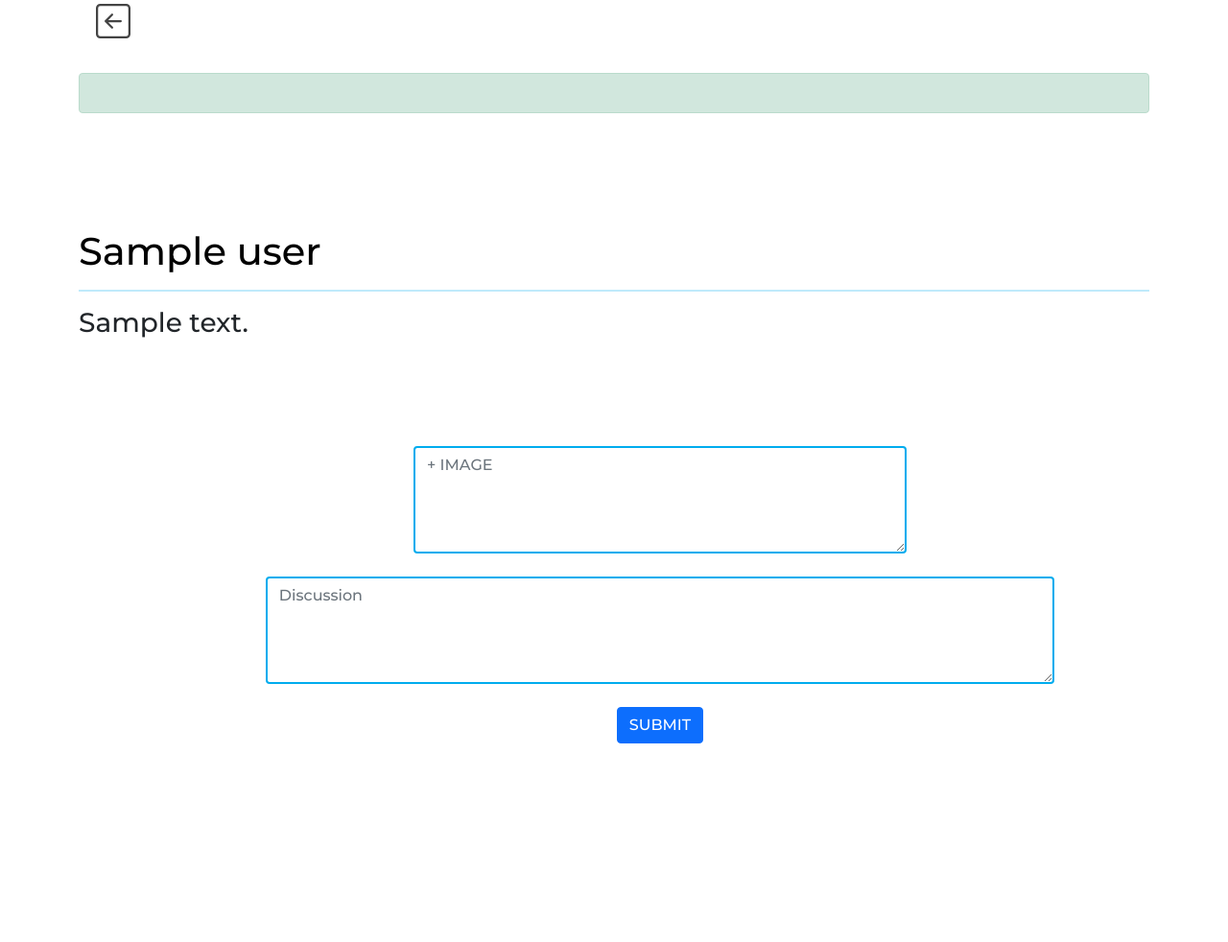
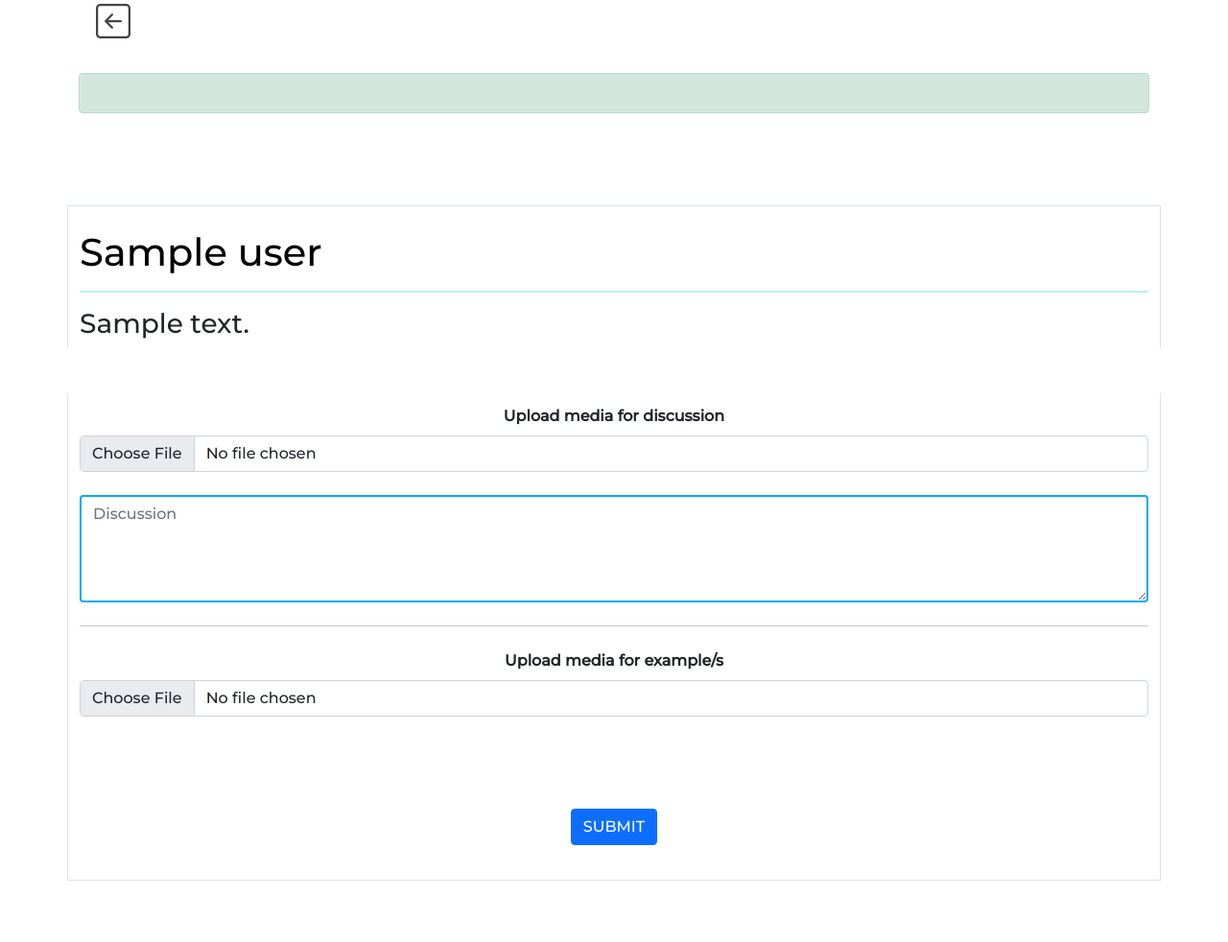
Before and after one commit to saladbut99/CapstoneCodeIgnter, a CodeIgniter 4 app: the page made by Pulong/app/Views/teacher_moduleview.php in a window 1280 px wide. Shown: the part 136-1118 px from the top of the page at 96% size. Before the commit the page ends 911 px from the top, so only its background shows below. Run offline with PHP 8.4 and a stand-in for CodeIgniter, Linux system fonts and the light colour scheme; the template is opened without the code that fills it: most values are stand-ins (such as "Sample title", 1, 10 or a date in 2020); data that the repository does not hold is empty; some libraries are stand-ins or nearby versions.

Commit message:
addactivity added, pa controller lang

```diff
--- a/Pulong/app/Views/teacher_addmodule.php
+++ b/Pulong/app/Views/teacher_addmodule.php
@@ -42,7 +42,7 @@
           <div class="col-10 col-md-8 offset-md-2">
             <form action="addmodule" method="post">
               <div class="form-group">
-                  <label for="" style="font-size:25px;">Title</label>
+                  <label for="" style="font-size:25px;">Module Title</label>
                   <input type="text" id="" class="form-control" name="lesson_name" style="border-color: #00acee; border-width: 2px; border-radius:15px; height: 50px;">
               </div>
               <div class="text-danger" style="margin-top:3%;">
@@ -54,7 +54,7 @@
               </div>
 
                 <div class="form-group">
-                  <label for="" style="font-size:25px;">Description</label>
+                  <label for="" style="font-size:25px;">Module Description</label>
                   <textarea type="text" id="" class="form-control" name="lesson_description" rows="3" style="border-color: #00acee; border-width: 2px; border-radius:15px;"></textarea>
                 </div>
                 <div class="text-danger" style="margin-top:2%;margin-bottom:2%;">
--- a/Pulong/app/Views/teacher_moduleview.php
+++ b/Pulong/app/Views/teacher_moduleview.php
@@ -44,24 +44,32 @@
         <?php endif; ?>
         <br>
    </div>
-       <div class="mt-3">
+       <div class="mt-3 border border-bottom-0">
          <br>
              <h1 style="text-align:left"><?= $users->lesson_name; ?></h1>
              <hr style="width:100%;height:2px;color:#00acee">
              <h3 style="text-align:left"><?= $users->lesson_description; ?></h3>
        </div>
-        <form class="m-5 p-5">
+        <form class="mt-5 p-1 border border-top-0">
        <div class="discussion-area p-2">
           <!-- DISCUSSION -->
        <center>
-       <div class="form-outline mb-4">
-         <textarea class="form-control" style="width: 50%; border: 2px solid #00acee;" id="exampleFormControlTextarea1" placeholder="+ IMAGE" rows="4"></textarea>
+       <div class="form-outline">
+       <label for="media4example" class="form-label"><b>Upload media for discussion</b></label>
+       <input class="form-control" type="file" id="media4discussion" enable />
+         <br>
        </div>
        <div class="form-outline mb-4">
-         <textarea class="form-control" style="width: 80%; border: 2px solid #00acee;" id="exampleFormControlTextarea1" placeholder="Discussion" rows="4"></textarea>
+         <textarea class="form-control" style="width: 100%; border: 2px solid #00acee;" id="exampleFormControlTextarea1" placeholder="Discussion" rows="4"></textarea>
        </div>
+<hr>
+       <!-- EXAMPLE -->
 
-       <!-- EXAMPLE -->
+       <div class="form-outline mt-4 mb-5 input_fields_wrap">
+      <label for="media4example" class="form-label "><b>Upload media for example/s</b></label>
+      <input class="form-control" type="file" id="media4example" enable />
+      </div>
+
 
        </center>
 
@@ -69,16 +77,21 @@
 
 
        <!-- Submit button -->
-       <button type="submit" class="btn btn-primary btn-block mb-4">SUBMIT</button>
+       <button type="submit" class="btn btn-primary btn-block mb-4 mt-5">SUBMIT</button>
      </form>
    </div>
  </div>
 </div>
 
 <script>
+
+
+
   $( ".dropdown" ).click(function() {
     $( ".menu").toggle();
 });
+
+
 </script>
 
 <?= $this->endSection() ?>
```
